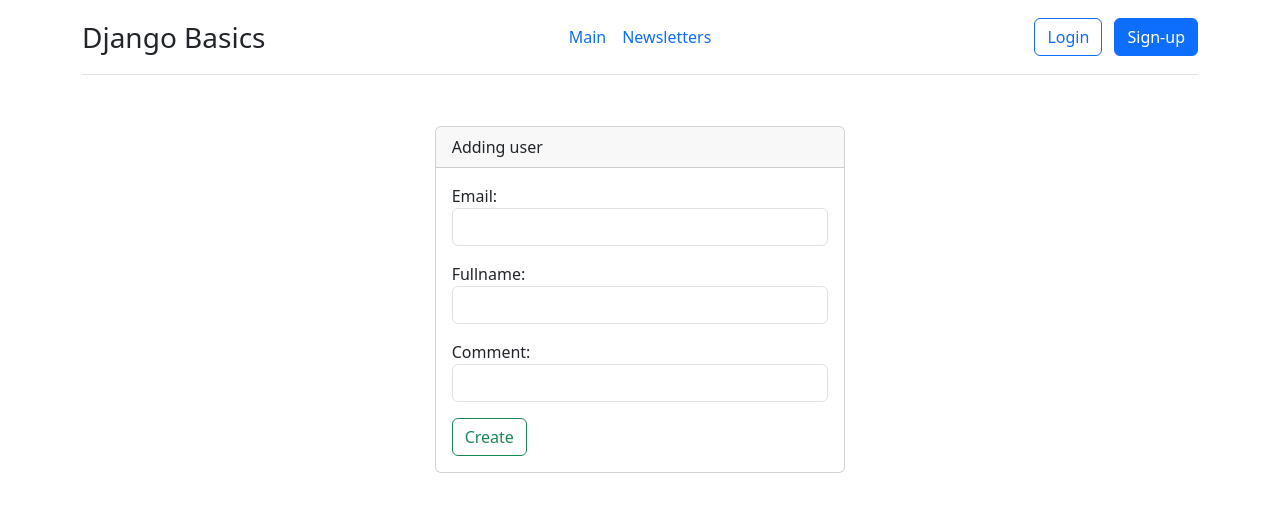
After one commit to MarkPcv/newsletters_via_django, a Django app: page /client/create in a window 1280 px wide. The commit adds this page. Shown: the top 512 px of the page. Run offline with Django 4.2, Linux system fonts and the light colour scheme; some libraries are stand-ins or nearby versions.

Commit message:
Controller for creating/adding a client

```diff
--- /dev/null
+++ b/newsletters/forms.py
@@ -0,0 +1,16 @@
+from django import forms
+
+from newsletters.models import Client
+
+
+class StyleFormMixin:
+    def __init__(self, *args, **kwargs):
+        super().__init__(*args, **kwargs)
+        for field_name, field in self.fields.items():
+            field.widget.attrs['class'] = 'form-control'
+
+
+class ClientForm(StyleFormMixin, forms.ModelForm):
+    class Meta:
+        model = Client
+        fields = '__all__'
--- /dev/null
+++ b/newsletters/templates/newsletters/client_form.html
@@ -0,0 +1,33 @@
+{% extends 'newsletters/base.html' %}
+{% block title %}
+    Create client
+{% endblock %}
+{% block content %}
+    <div class="row align-items-center justify-content-center" style="height: 50vh">
+        <div class="col-4">
+            <div class="card">
+                <div class="card-header">
+                    {% if object %}
+                        Changing user
+                    {% else %}
+                        Adding user
+                    {% endif %}
+                </div>
+                <div class="card-body">
+                    <form method="post">
+                        {% csrf_token %}
+                        {{ form.as_p }}
+                        <button type="submit" class="btn btn-outline-success">
+                            {% if object %}
+                                Save
+                            {% else %}
+                                Create
+                            {% endif %}
+                        </button>
+                    </form>
+                </div>
+            </div>
+        </div>
+    </div>
+
+{% endblock %}
--- a/newsletters/urls.py
+++ b/newsletters/urls.py
@@ -1,10 +1,11 @@
 from django.urls import path
 
 from newsletters.apps import NewslettersConfig
-from newsletters.views import index, ClientListView
+from newsletters.views import index, ClientListView, ClientCreateView
 
 app_name = NewslettersConfig.name
 
 urlpatterns = [
-   path('', ClientListView.as_view(), name='client_list')
+   path('', ClientListView.as_view(), name='client_list'),
+   path('client/create', ClientCreateView.as_view(), name='client_create'),
 ]
--- a/newsletters/views.py
+++ b/newsletters/views.py
@@ -1,6 +1,8 @@
 from django.shortcuts import render
-from django.views.generic import ListView
+from django.urls import reverse_lazy
+from django.views.generic import ListView, CreateView
 
+from newsletters.forms import ClientForm
 from newsletters.models import Client
 
 
@@ -11,3 +13,9 @@ def index(request):
 
 class ClientListView(ListView):
     model = Client
+
+
+class ClientCreateView(CreateView):
+    model = Client
+    form_class = ClientForm
+    success_url = reverse_lazy('newsletters:client_list')
```
Also changed, not shown: newsletters/templates/newsletters/client_list.html (+4 -4 lines).
